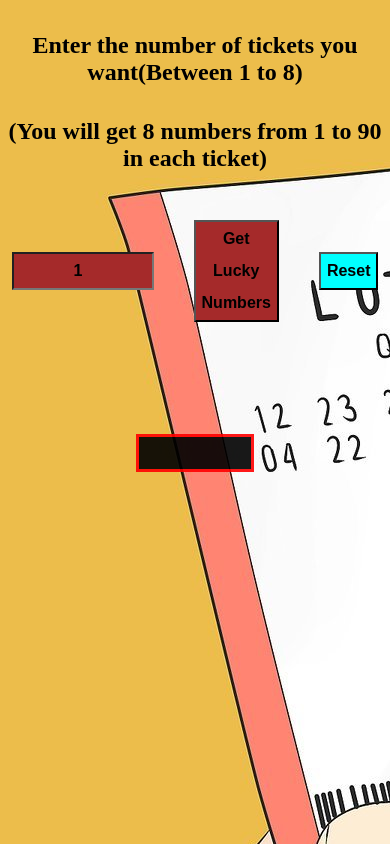
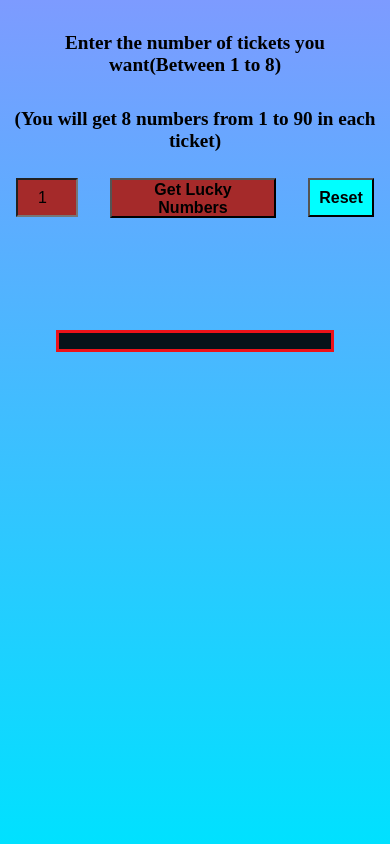
Before and after one commit to serdalaydin6116/lottery_game, a plain HTML site: page index.html in a window 390 px wide. Drawn offline with Linux system fonts and the light colour scheme.

Commit message:
media query has changed

```diff
--- a/style.css
+++ b/style.css
@@ -1,5 +1,10 @@
 body{
     background-image: url(./image/lottery.jpg);
+
+    background-attachment: fixed;
+    background-position: center;
+    background-repeat: no-repeat;
+    background-size: cover
 
 
     /* background-image: linear-gradient(to bottom, rgb(125, 155, 255), rgb(0, 225, 255)); */
@@ -18,7 +23,7 @@ body{
 }
 #getNumbers{
     margin-left: 2rem;
-    line-height: 2rem;
+    /* line-height: 2rem; */
     width: 13rem;
     font-size: 1rem;
     font-weight: 800;
@@ -77,6 +82,69 @@ h3, h4{
     line-height: 1rem;
 }
 
-#design{
-    border: 3px solid yellow
+
+
+
+@media screen and (max-width: 420px){
+    #list{
+        font-size: 1rem;
+        line-height: 1rem;
+        margin: 7rem 3rem;
+    }
+    h3, h4{
+        margin-top: 2rem;
+        text-align: center;
+        font-size: 1.2rem;
+        font-weight: 600;
+    }
+    #input{
+
+        line-height: 2.1rem;
+        width: 3rem;
+        font-size: 1rem;
+        font-weight: 500;
+        text-align: center;
+        background-color: brown;
+
+    }
+    #input:hover{
+        background-color: blue;
+        color: white;
+    }
+    #getNumbers{
+        height: 2.5rem;
+        /* line-height: 2.7rem; */
+        /* width: 20rem; */
+        font-size: 1rem;
+        font-weight: 600;
+        background-color: brown;
+
+    }
+    #getNumbers:hover{
+        background-color: blue;
+        color: white;
+   }
+
+    #rst{
+
+        line-height: 2.1rem;
+        width: 5rem;
+        font-size: 1rem;
+        font-weight: 600;
+        background-color: cyan;
+
+    }
+    .container{
+        display: flex;
+        flex-direction: row;
+        justify-content: center;
+        align-items: center;
+        gap: 0rem;
+        margin: 1rem 0.5rem;
+
+    }
+    body{
+
+        background-image: linear-gradient(to bottom, rgb(125, 155, 255), rgb(0, 225, 255));
+    }
 }
```
